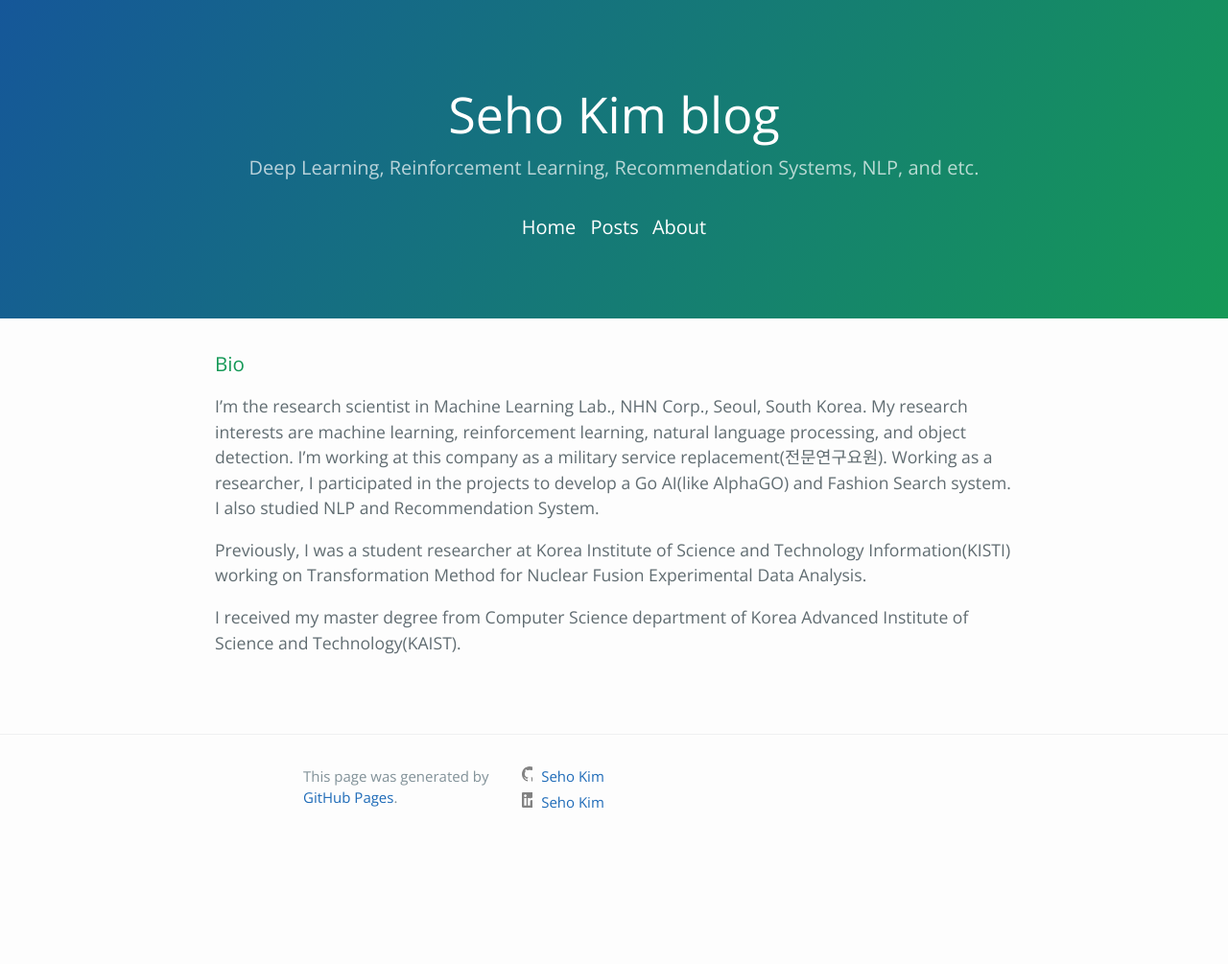
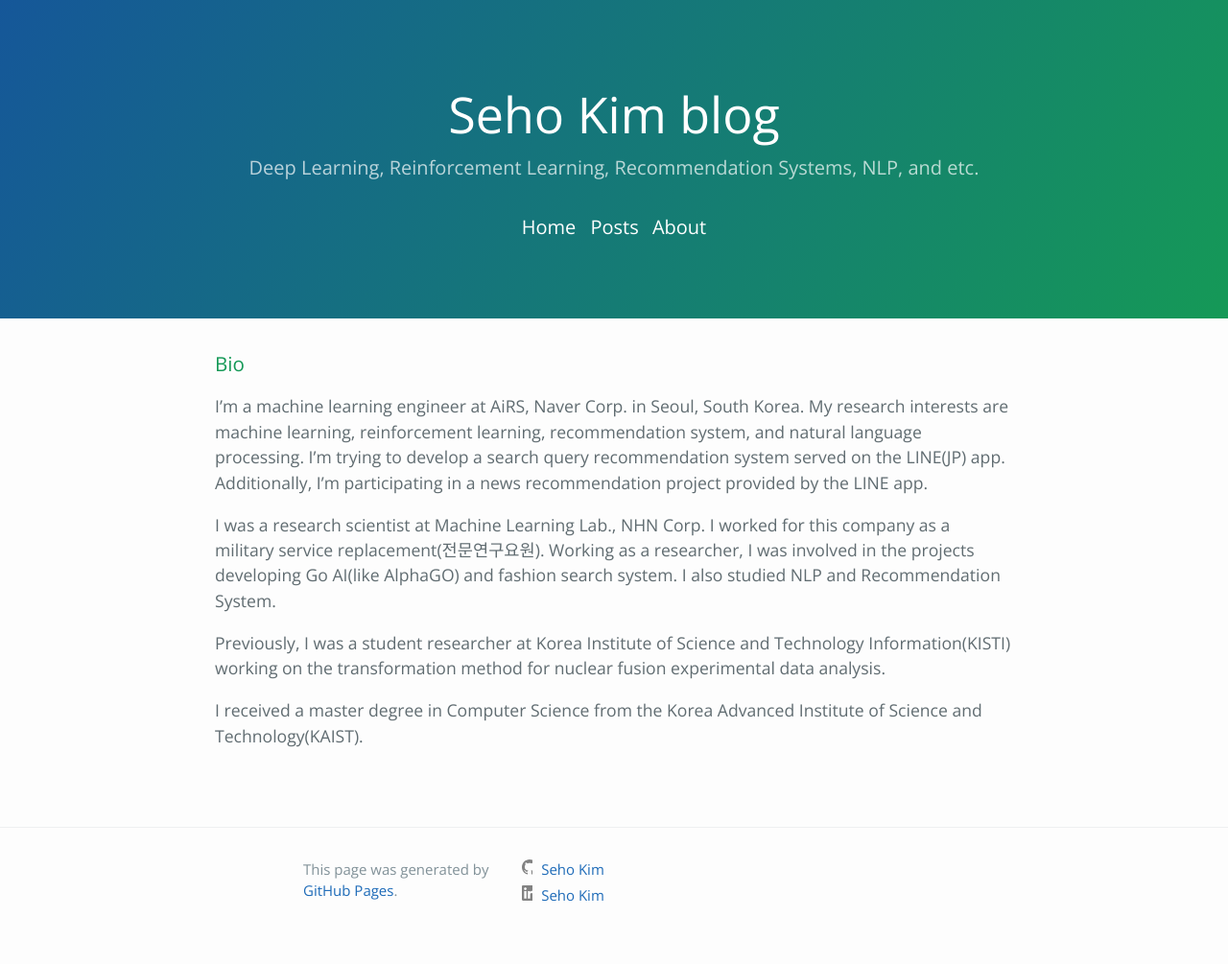
Before and after one commit to prosh828/prosh828.github.io, a Jekyll site: the page built from about.md, in a window 1280 px wide. Shown: the whole page at 96% size. Built offline with Jekyll 4.4.1, drawn with Linux system fonts in a browser that asks for light colours; before the commit the page ends 908 px from its top, so only the background shows below that.

Commit message:
update bio and gemfile

```diff
--- a/Gemfile
+++ b/Gemfile
@@ -3,3 +3,8 @@ source 'https://rubygems.org'
 gem "jekyll", "~> 3.8.3"
 
 gem "jekyll-theme-cayman"
+
+
+gem "rexml", "~> 3.2"
+
+gem "webrick", "~> 1.7"
--- a/about.md
+++ b/about.md
@@ -4,9 +4,12 @@ title: "About"
 ---
 
 ### Bio
-I'm the research scientist in Machine Learning Lab., NHN Corp., Seoul, South Korea.
-My research interests are machine learning, reinforcement learning, natural language processing, and object detection. I'm working at this company as a military service replacement(전문연구요원). Working as a researcher, I participated in the projects to develop a Go AI(like AlphaGO) and Fashion Search system. I also studied NLP and Recommendation System.
+I'm a machine learning engineer at AiRS, Naver Corp. in Seoul, South Korea.
+My research interests are machine learning, reinforcement learning, recommendation system, and natural language processing.
+I'm trying to develop a search query recommendation system served on the LINE(JP) app. Additionally, I'm participating in a news recommendation project provided by the LINE app.
 
-Previously, I was a student researcher at Korea Institute of Science and Technology Information(KISTI) working on Transformation Method for Nuclear Fusion Experimental Data Analysis.
+I was a research scientist at Machine Learning Lab., NHN Corp. I worked for this company as a military service replacement(전문연구요원). Working as a researcher, I was involved in the projects developing Go AI(like AlphaGO) and fashion search system. I also studied NLP and Recommendation System.
 
-I received my master degree from Computer Science department of Korea Advanced Institute of Science and Technology(KAIST).
+Previously, I was a student researcher at Korea Institute of Science and Technology Information(KISTI) working on the transformation method for nuclear fusion experimental data analysis.
+
+I received a master degree in Computer Science from the Korea Advanced Institute of Science and Technology(KAIST).
```
